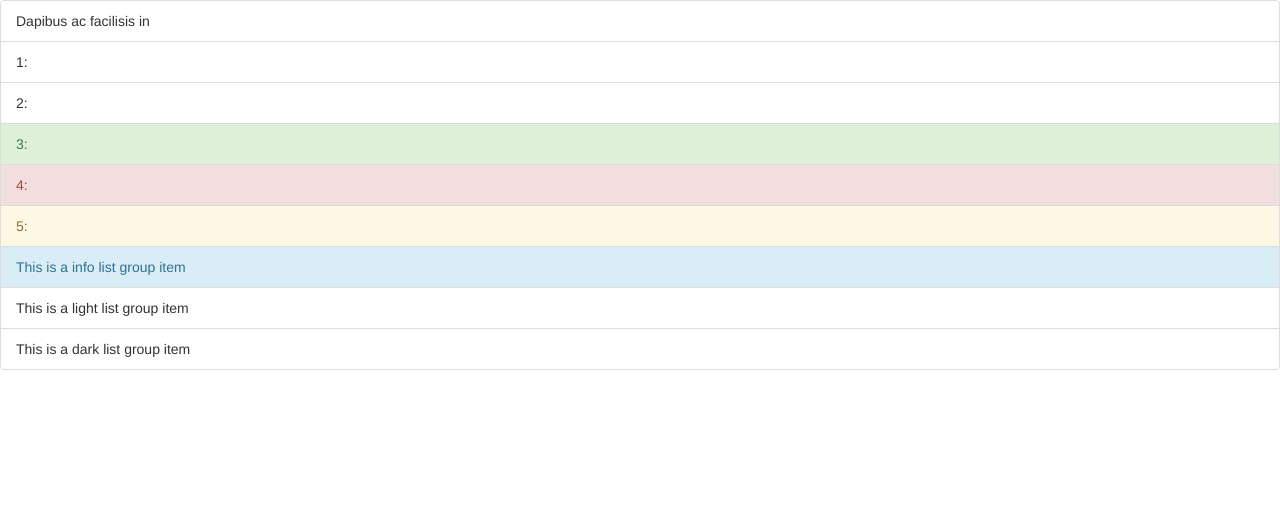
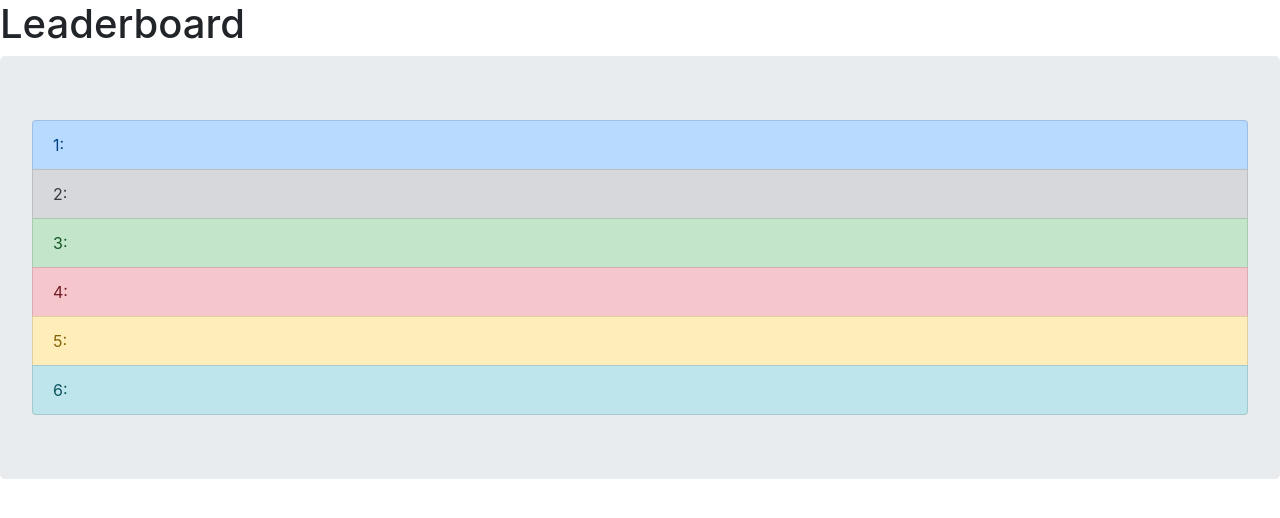
Before and after one commit to macklellan/Minesweeper-App, a Flask app: page /leaderboards in a window 1280 px wide. Shown: the top 518 px of the page. Run offline with Flask 2, Linux system fonts and the light colour scheme; some libraries are stand-ins or nearby versions.

Commit message:
leaderboards frontend

```diff
--- a/static/css/style.css
+++ b/static/css/style.css
@@ -62,3 +62,7 @@ h1 {
 .reset {
   margin-top: 100px;
 }
+
+.list-group-item {
+  text-align:center;
+}
--- a/templates/leaderboards.html
+++ b/templates/leaderboards.html
@@ -3,8 +3,8 @@
 
 <head>
     <link rel="stylesheet" type="text/css" href="{{ url_for('static', filename='style.css')}}">
-    <link href="//netdna.bootstrapcdn.com/bootstrap/3.0.0/css/bootstrap.min.css" rel="stylesheet" id="bootstrap-css">
-    <script src="//netdna.bootstrapcdn.com/bootstrap/3.0.0/js/bootstrap.min.js"></script>
+    <link href="//netdna.bootstrapcdn.com/bootstrap/4.0.0/css/bootstrap.min.css" rel="stylesheet" id="bootstrap-css">
+    <script src="//netdna.bootstrapcdn.com/bootstrap/4.0.0/js/bootstrap.min.js"></script>
     <script src="//code.jquery.com/jquery-1.11.1.min.js"></script>
     <meta charset="UTF-8">
     <title>leaderboards</title>
@@ -12,19 +12,18 @@
 
 
 <body>
+        <h1>Leaderboard</h1>
+    <div class="jumbotron">
+        <ul class="list-group">
+          <li class="list-group-item list-group-item-primary">1: </li>
+          <li class="list-group-item list-group-item-secondary">2: </li>
+          <li class="list-group-item list-group-item-success">3: </li>
+          <li class="list-group-item list-group-item-danger">4: </li>
+          <li class="list-group-item list-group-item-warning">5: </li>
+          <li class="list-group-item list-group-item-info">6: </li>
+        </ul>
 
-<ul class="list-group">
-  <li class="list-group-item">Dapibus ac facilisis in</li>
+    </div>
 
-
-  <li class="list-group-item list-group-item-primary">1: </li>
-  <li class="list-group-item list-group-item-secondary">2: </li>
-  <li class="list-group-item list-group-item-success">3: </li>
-  <li class="list-group-item list-group-item-danger">4: </li>
-  <li class="list-group-item list-group-item-warning">5: </li>
-  <li class="list-group-item list-group-item-info">This is a info list group item</li>
-  <li class="list-group-item list-group-item-light">This is a light list group item</li>
-  <li class="list-group-item list-group-item-dark">This is a dark list group item</li>
-</ul>
 </body>
 </html>
```
